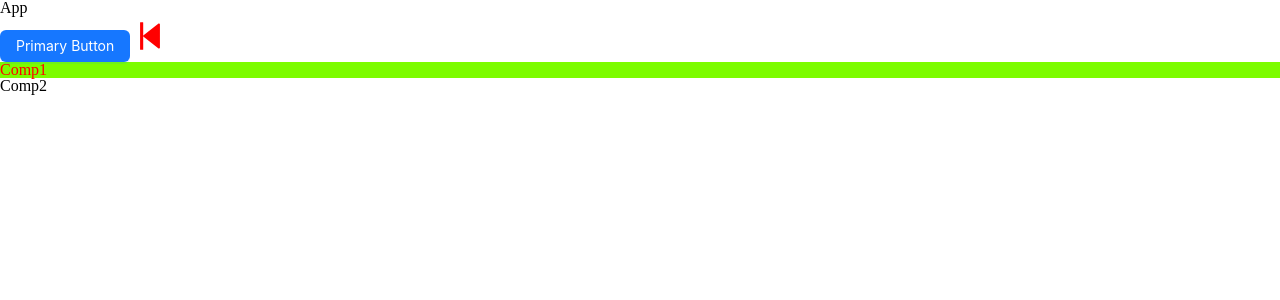
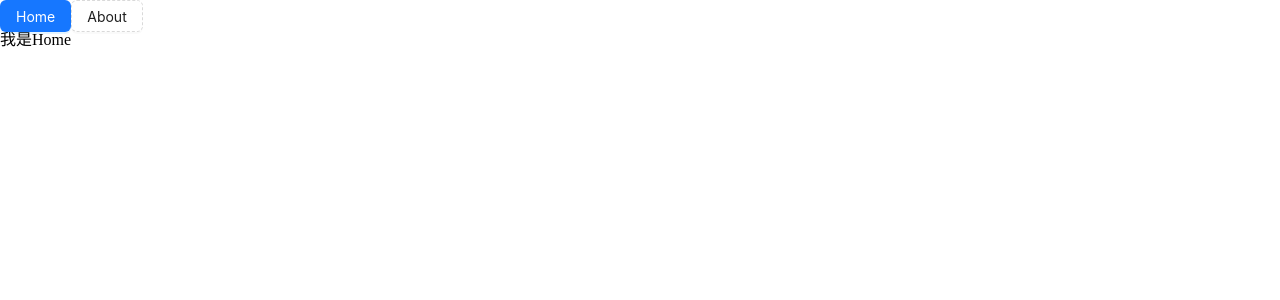
Before and after one commit to pan52yu/react-management, a React (Vite) app: page /home in a window 1280 px wide. Shown: the top 300 px of the page. Built offline with nearby package versions, Linux system fonts and the light colour scheme.

Commit message:
简单配置路由

```diff
--- a/src/App.tsx
+++ b/src/App.tsx
@@ -1,13 +1,21 @@
-import Comp1 from "@/components/Comp1";
-import Comp2 from "@/components/Comp2";
+import {Link, useRoutes} from "react-router-dom";
+import routes from "@/router";
+import {Button} from "antd";
 
 function App() {
 
+    // 路由表
+    const element = useRoutes(routes)
+
     return (
         <div className="App">
-            App
-            <Comp1/>
-            <Comp2/>
+            <Button type={"primary"}>
+                <Link to={"/home"}>Home</Link>
+            </Button>
+            <Button type={"dashed"}>
+                <Link to={"/about"}>About</Link>
+            </Button>
+            {element}
         </div>
     )
 }
--- a/src/main.tsx
+++ b/src/main.tsx
@@ -8,9 +8,12 @@ import "reset-css"
 import '@/assets/styles/global.scss'
 
 import App from './App.tsx'
+import {BrowserRouter} from "react-router-dom";
 
 ReactDOM.createRoot(document.getElementById('root') as HTMLElement).render(
     <React.StrictMode>
-        <App/>
+        <BrowserRouter>
+            <App/>
+        </BrowserRouter>
     </React.StrictMode>,
 )
--- /dev/null
+++ b/src/router/index.tsx
@@ -0,0 +1,20 @@
+import {Navigate} from "react-router-dom";
+import Home from "@/views/Home.tsx";
+import About from "@/views/About.tsx";
+
+const routes = [
+    {
+        path: '/',
+        element: <Navigate to={'/home'} replace={true}/>
+    },
+    {
+        path: '/home',
+        element: <Home/>
+    },
+    {
+        path: '/about',
+        element: <About/>
+    }
+]
+
+export default routes
--- /dev/null
+++ b/src/views/About.tsx
@@ -0,0 +1,9 @@
+const About = () => {
+    return (
+        <div>
+            我是About
+        </div>
+    );
+};
+
+export default About;
--- /dev/null
+++ b/src/views/Home.tsx
@@ -0,0 +1,9 @@
+const Home = () => {
+    return (
+        <div>
+            我是Home
+        </div>
+    );
+};
+
+export default Home;
```
